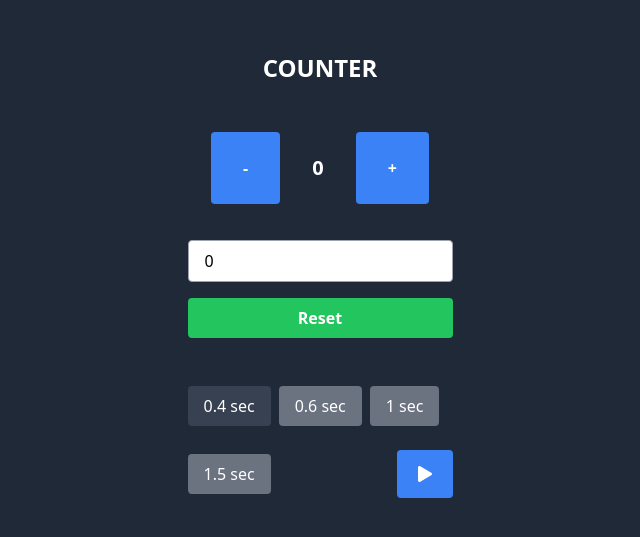
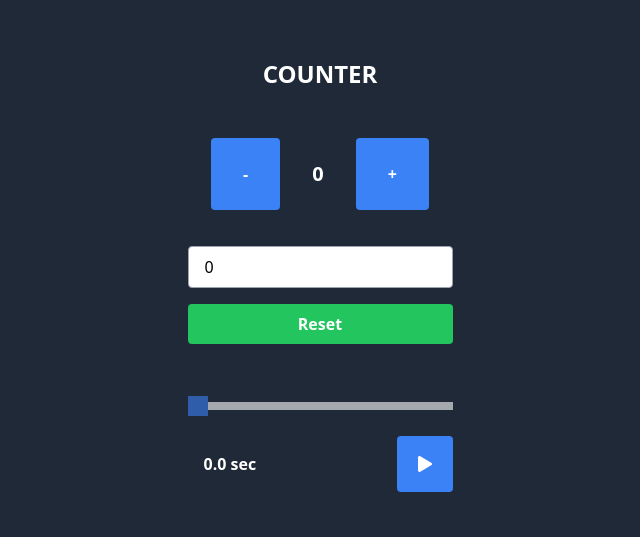
Before and after one commit to Oakekywe/counter-react, a React (Create React App) app: page / in a window 1280 px wide. Shown: the part 109-646 px from the top of the page, without its empty margins (320-960 px from the left). Built offline with nearby package versions, Linux system fonts and the light colour scheme.

Commit message:
[modify] add horizontal pointer select for second

```diff
--- /dev/null
+++ b/src/Counter.css
@@ -0,0 +1,29 @@
+.slider {
+  -webkit-appearance: none;
+  width: 100%;
+  height: 8px;
+  background: #fff;
+  outline: none;
+  opacity: 0.6;
+  transition: opacity 0.2s;
+}
+
+.slider:hover {
+  opacity: 1;
+}
+
+.slider::-webkit-slider-thumb {
+  -webkit-appearance: none;
+  appearance: none;
+  width: 20px;
+  height: 20px;
+  background: #3b81f6;
+  cursor: pointer;
+}
+
+.slider::-moz-range-thumb {
+  width: 20px;
+  height: 20px;
+  background: #3b81f6;
+  cursor: pointer;
+}
--- a/src/Counter.js
+++ b/src/Counter.js
@@ -2,6 +2,7 @@ import React, { useState, useRef, useEffect } from "react";
 import buttonClickSound from "./sound/button-click.mp3";
 import completionSound from "./sound/completion-sound.mp3";
 import { FaPlay, FaStop } from "react-icons/fa";
+import "./Counter.css";
 
 const Counter = () => {
   const [count, setCount] = useState(0);
@@ -11,7 +12,7 @@ const Counter = () => {
   const completionAudioRef = useRef(null);
 
   const [isPlay, setIsPlay] = useState(false);
-  const [intervalDuration, setIntervalDuration] = useState(400);
+  const [intervalDuration, setIntervalDuration] = useState(0);
 
   const handleIncrement = () => {
     if (count < targetCount || targetCount === 0) {
@@ -80,12 +81,16 @@ const Counter = () => {
   useEffect(() => {
     let intervalId;
     if (isPlay) {
-      intervalId = setInterval(handleIncrement, intervalDuration); // Run handleIncrement every 0.5 seconds
+      intervalId = setInterval(handleIncrement, intervalDuration * 1000); // Run handleIncrement every 0.5 seconds
     } else if (!isPlay && intervalId) {
       clearInterval(intervalId);
     }
     return () => clearInterval(intervalId); // Cleanup interval on component unmount or when isPlay changes
   }, [isPlay]);
+
+  const handleRangeChange = (e) => {
+    setIntervalDuration(parseFloat(e.target.value));
+  };
 
   return (
     <div className="flex justify-center bg-gray-800 items-center p-4 min-h-screen">
@@ -132,62 +137,35 @@ const Counter = () => {
 
           <div className="my-6">
             <div className="my-6">
-              <button
-                className={`${
-                  intervalDuration === 400
-                    ? "bg-gray-700"
-                    : "bg-gray-500 hover:bg-gray-700"
-                } text-white py-2 px-4 rounded mr-1`}
+              <div className="flex flex-col items-center justify-center mb-4">
+                <div className=" w-full">
+                  <input
+                    type="range"
+                    min="0"
+                    max="2"
+                    step="0.1"
+                    value={intervalDuration}
+                    onChange={handleRangeChange}
+                    className="slider"
                     disabled={isPlay}
-                onClick={() => setIntervalDuration(400)}
-              >
-                0.4 sec
-              </button>
-              <button
-                className={`${
-                  intervalDuration === 600
-                    ? "bg-gray-700"
-                    : "bg-gray-500 hover:bg-gray-700"
-                } text-white py-2 px-4 rounded mx-1`}
-                disabled={isPlay}
-                onClick={() => setIntervalDuration(600)}
-              >
-                0.6 sec
-              </button>
-              <button
-                className={`${
-                  intervalDuration === 1000
-                    ? "bg-gray-700"
-                    : "bg-gray-500 hover:bg-gray-700"
-                } text-white py-2 px-4 rounded ml-1`}
-                disabled={isPlay}
-                onClick={() => setIntervalDuration(1000)}
-              >
-                1 sec
-              </button>
+                  />
                 </div>
-            <div className="my-6 flex justify-between items-center">
-              <button
-                className={`${
-                  intervalDuration === 1500
-                    ? "bg-gray-700"
-                    : "bg-gray-500 hover:bg-gray-700"
-                } text-white py-2 px-4 rounded mr-1`}
-                disabled={isPlay}
-                onClick={() => setIntervalDuration(1500)}
-              >
-                1.5 sec
-              </button>
+                <div className="flex justify-between w-full mt-5">
+                  <span className="ml-4 my-4 text-white font-bold">
+                    {intervalDuration.toFixed(1)} sec
+                  </span>
                   <button
                     className={`${
                       !isPlay
                         ? "bg-blue-500 hover:bg-blue-700"
                         : "bg-red-500 hover:bg-red-700"
-                } text-white py-4 px-5 rounded`}
+                    } text-white py-3 px-5 rounded`}
                     onClick={onPressPlay}
                   >
                     {!isPlay ? <FaPlay /> : <FaStop />}
                   </button>
+                </div>
+              </div>
             </div>
           </div>
         </div>
```
Lines whose indentation alone changed are shown as unchanged.
